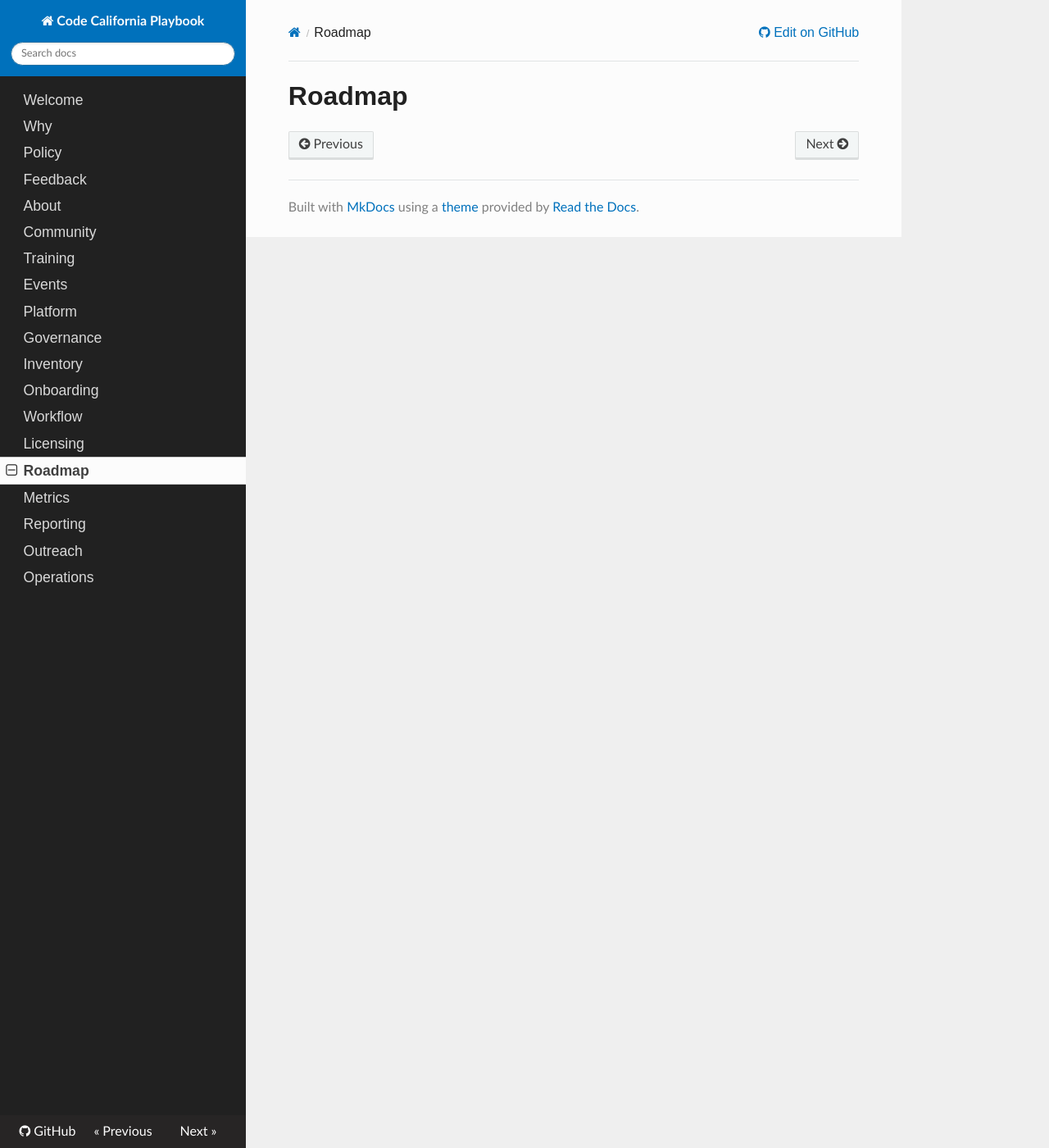
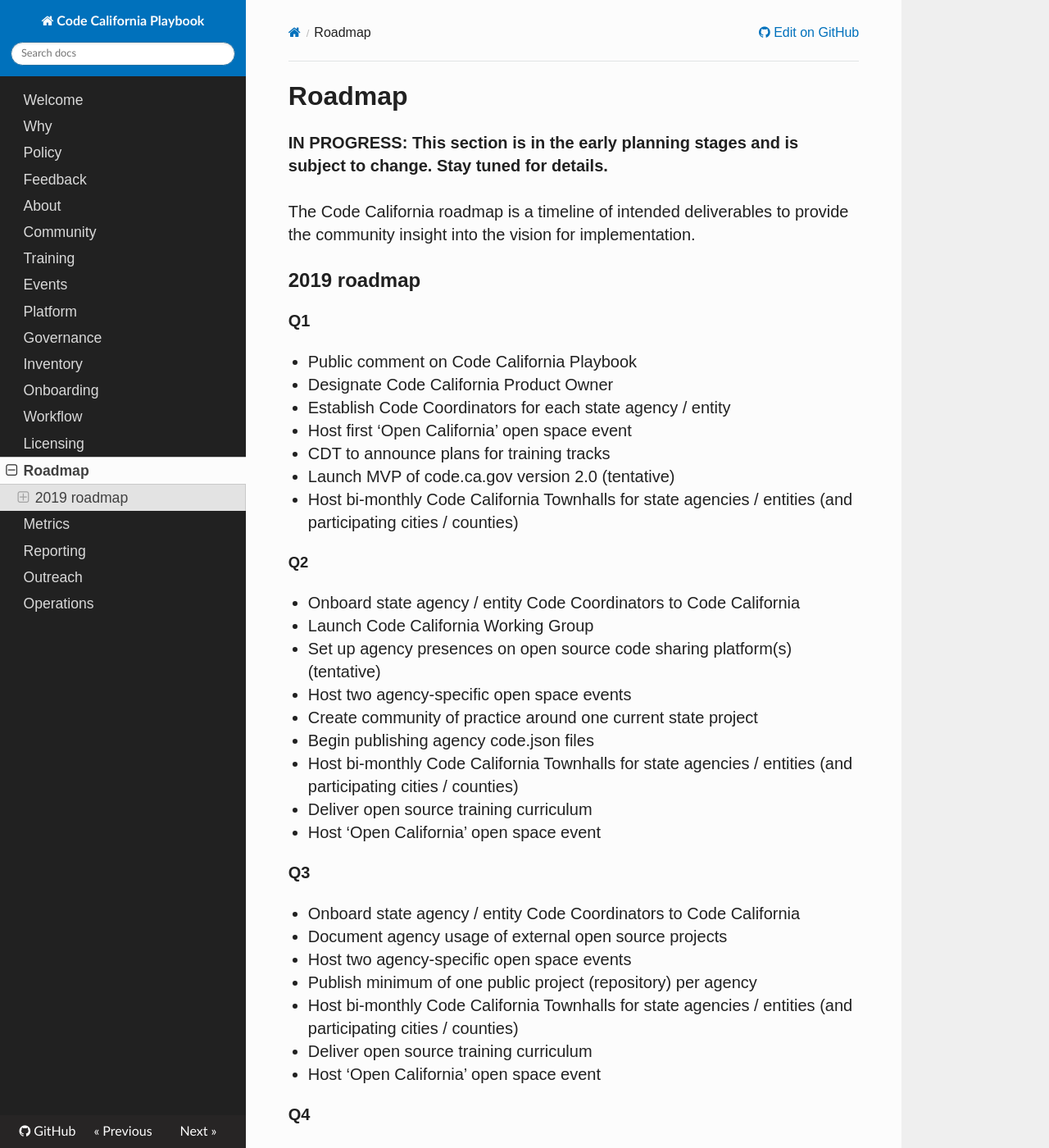
Before and after one commit to CA-CODE-Works/playbook, an MkDocs documentation site: the page built from docs/roadmap.md, in a window 1280 px wide and 1400 px high. Shown: the whole window at 82% size. Built offline with MkDocs 1.6.1, drawn with Linux system fonts in a browser that asks for light colours; nearby versions of some CDN libraries; old or Windows-style settings are respelled for this version of MkDocs; some of the changed text lies outside the part shown.

Commit message:
Update roadmap.md

```diff
--- a/docs/roadmap.md
+++ b/docs/roadmap.md
@@ -1 +1,69 @@
 # Roadmap
+
+**IN PROGRESS: This section is in the early planning stages and is subject to change. Stay tuned for details.**
+
+The Code California roadmap is a timeline of intended deliverables to provide the community insight into the vision for implementation.
+
+## 2019 roadmap
+
+### Q1
+
+* Public comment on Code California Playbook
+
+* Designate Code California Product Owner
+
+* Establish Code Coordinators for each state agency / entity
+
+* Host first ‘Open California’ open space event
+
+* CDT to announce plans for training tracks
+
+* Launch MVP of code.ca.gov version 2.0 (tentative)
+
+* Host bi-monthly Code California Townhalls for state agencies / entities (and participating cities / counties)
+
+#### Q2
+
+* Onboard state agency / entity Code Coordinators to Code California
+
+* Launch Code California Working Group
+
+* Set up agency presences on open source code sharing platform(s) (tentative)
+
+* Host two agency-specific open space events
+
+* Create community of practice around one current state project
+
+* Begin publishing agency code.json files
+
+* Host bi-monthly Code California Townhalls for state agencies / entities (and participating cities / counties)
+
+* Deliver open source training curriculum
+
+* Host ‘Open California’ open space event
+
+### Q3
+
+* Onboard state agency / entity Code Coordinators to Code California
+
+* Document agency usage of external open source projects
+
+* Host two agency-specific open space events
+
+* Publish minimum of one public project (repository) per agency
+
+* Host bi-monthly Code California Townhalls for state agencies / entities (and participating cities / counties)
+
+* Deliver open source training curriculum
+
+* Host ‘Open California’ open space event
+
+### Q4
+
+* Release ‘2019 State of Open Source California’ report
+
+* Host bi-monthly Code California Townhalls for state agencies / entities (and participating cities / counties)
+
+* Deliver open source training curriculum
+
+* Host ‘Open California’ open space event
```
